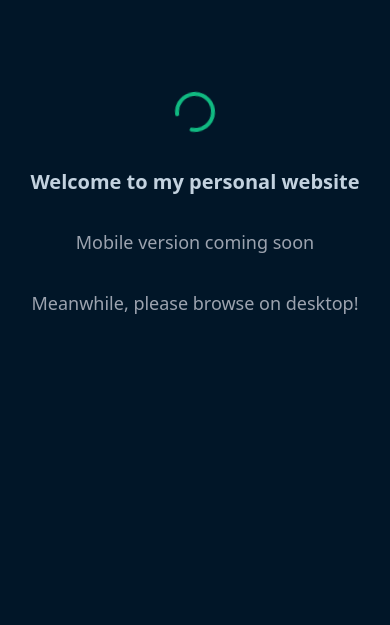
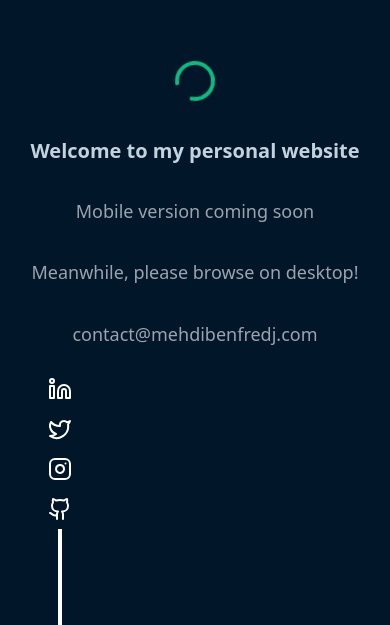
Before and after one commit to MehdiBenfredj/portfolio, a React (Vite) app: page / in a window 390 px wide. Shown: the part 219-844 px from the top of the page. Built offline with nearby package versions, Linux system fonts and the light colour scheme.

Commit message:
socials and email on mobile

```diff
--- a/src/App.jsx
+++ b/src/App.jsx
@@ -26,6 +26,8 @@ function App() {
           </p>
           <p>Mobile version coming soon</p>
           <p className="pt-8">Meanwhile, please browse on desktop!</p>
+          <p className="pt-8">contact@mehdibenfredj.com</p>
+          <Socials></Socials>
         </div>
       )}
     </div>
```
